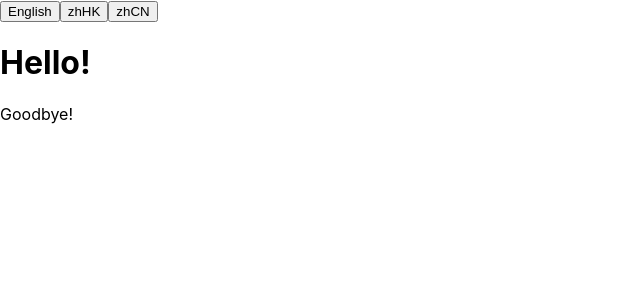
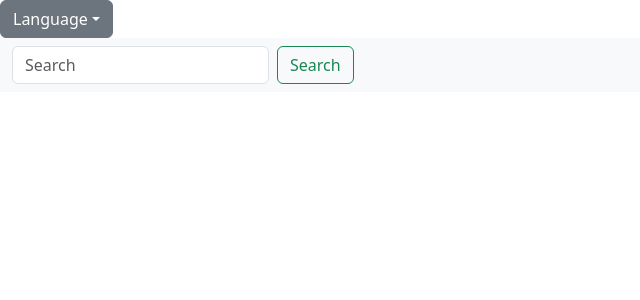
Before and after one commit to Ming-Yuen/demo-react, a React (Create React App) app: page / in a window 1280 px wide. Shown: the top 300 px of the page, without its empty margins (0-640 px from the left). Built offline with nearby package versions, Linux system fonts and the light colour scheme.

Commit message:
Navigation

```diff
--- a/src/App.tsx
+++ b/src/App.tsx
@@ -3,12 +3,15 @@ import { I18nextProvider } from 'react-i18next';
 import i18n from './common/i18n';
 
 import Home from './components/Home';
-import LanguageSelector from './common/LanguageSelector';
+import Navigation from './common/Navigation';
+
+import "bootstrap/dist/css/bootstrap.min.css";
+import "bootstrap/dist/js/bootstrap.bundle.min";
 
 function App() {
   return (
     <I18nextProvider i18n={i18n}>
-      <LanguageSelector />
+      <Navigation />
       <Home />
     </I18nextProvider>
   );
--- a/src/common/LanguageSelector.tsx
+++ /dev/null
@@ -1,21 +0,0 @@
-// LanguageSelector.tsx
-import React from 'react';
-import { useTranslation } from 'react-i18next';
-
-const LanguageSelector: React.FC = () => {
-  const { i18n } = useTranslation();
-
-  const changeLanguage = (language: string) => {
-    i18n.changeLanguage(language);
-  };
-
-  return (
-    <div>
-      <button onClick={() => changeLanguage('en')}>English</button>
-      <button onClick={() => changeLanguage('zhHK')}>zhHK</button>
-      <button onClick={() => changeLanguage('zhCN')}>zhCN</button>
-    </div>
-  );
-};
-
-export default LanguageSelector;
--- /dev/null
+++ b/src/common/Navigation.tsx
@@ -0,0 +1,38 @@
+import React from 'react';
+import { useTranslation } from 'react-i18next';
+
+const LanguageSelector: React.FC = () => {
+  const { i18n } = useTranslation();
+
+  const changeLanguage = (language: string) => {
+    i18n.changeLanguage(language);
+  };
+
+  return (
+    <div className="row align-items-end">
+      <div className="col">
+        <div className="dropdown">
+          <button className="btn btn-secondary dropdown-toggle" type="button" data-bs-toggle="dropdown" aria-expanded="false">
+            Language
+          </button>
+          <ul className="dropdown-menu">
+            <li><div className="dropdown-item" onClick={() => changeLanguage('en')}>English</div></li>
+            <li><div className="dropdown-item" onClick={() => changeLanguage('zhHK')}>中文繁體</div></li>
+            <li><div className="dropdown-item" onClick={() => changeLanguage('zhCN')}>中文简体</div></li>
+          </ul>
+        </div>
+      <div className="col">
+          <nav className="navbar bg-body-tertiary">
+            <div className="container-fluid">
+              <form className="d-flex" role="search">
+                <input className="form-control me-2" type="search" placeholder="Search" aria-label="Search" />
+                <button className="btn btn-outline-success" type="submit">Search</button>
+              </form>
+            </div>
+          </nav>
+        </div>
+      </div>
+    </div>
+  );
+};
+export default LanguageSelector;
--- a/src/components/Home.tsx
+++ b/src/components/Home.tsx
@@ -6,8 +6,7 @@ function Home() {
 
   return (
     <div>
-      <h1>{t('greeting')}</h1>
-      <p>{t('farewell')}</p>
+
     </div>
   );
 }
```
Also changed, not shown: src/components/SignIn.tsx (added, +28 -0 lines).
